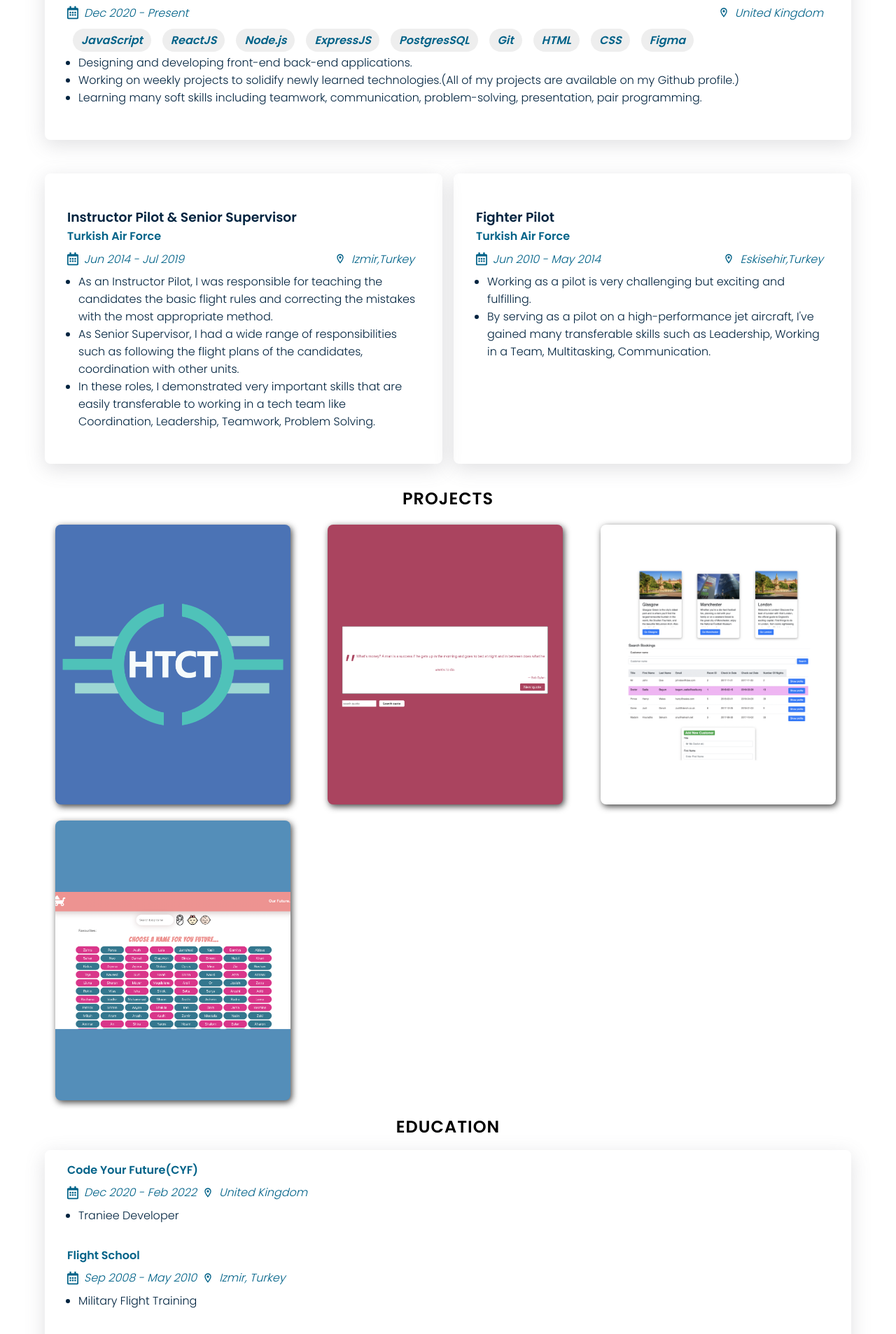
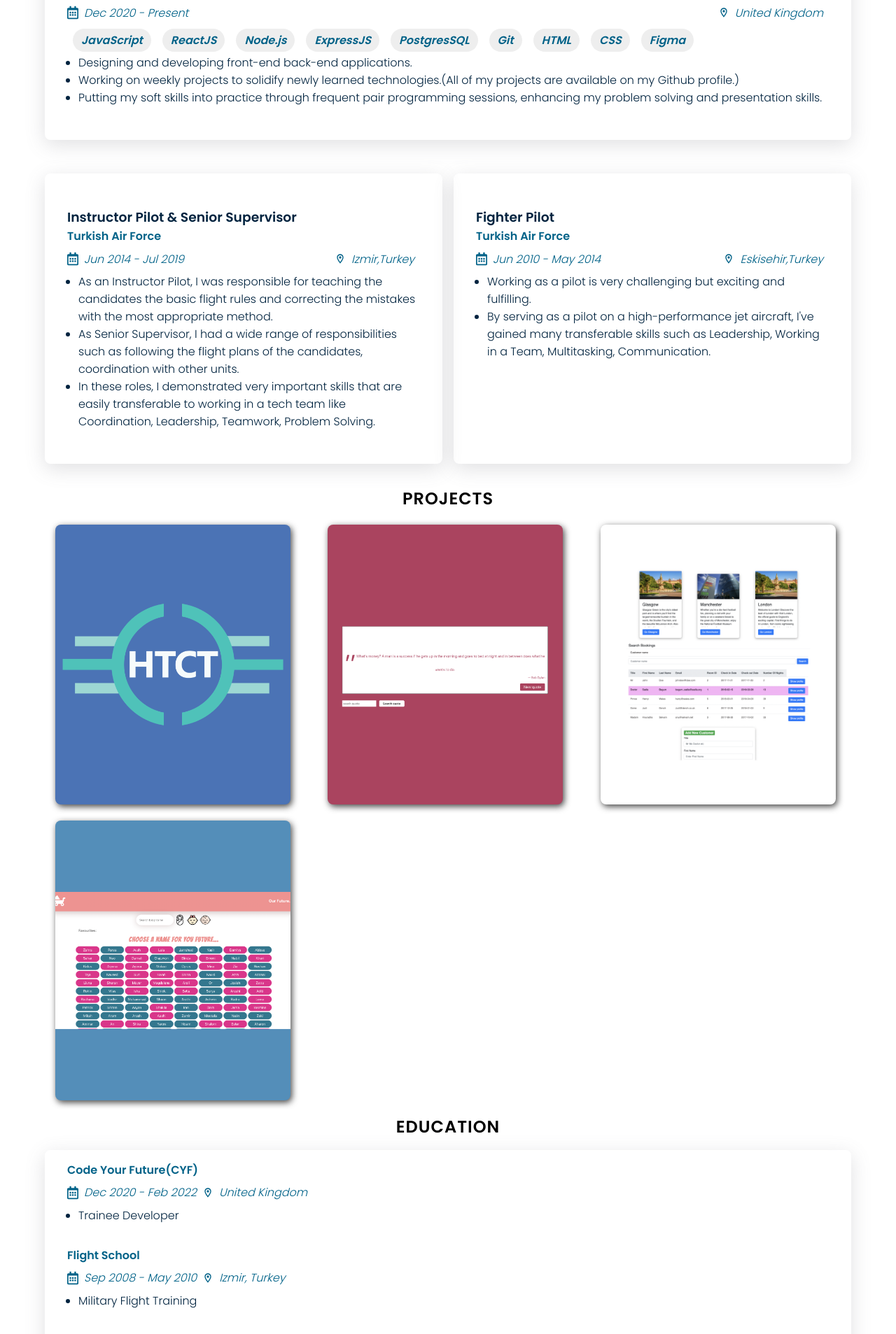
Before and after one commit to musayuksel/CV, a React (Create React App) app: page / in a window 1280 px wide. Shown: the part 1300-3207 px from the top of the page at 70% size. Built offline with nearby package versions, Linux system fonts and the light colour scheme.

Commit message:
refactor: Add skills for CYF

```diff
--- a/src/App.js
+++ b/src/App.js
@@ -23,6 +23,7 @@ function App() {
             <TechSkillsBar name={"HTML"} percentage={80} />
             <TechSkillsBar name={"CSS"} percentage={80} />
             <TechSkillsBar name={"Git"} percentage={70} />
+            {/* <TechSkillsBar name={"Git"} percentage={70} /> */}
           </ul>
         </section>
         <section className="experiences-container">
@@ -48,7 +49,7 @@ function App() {
               // "Code Your Future is not just an education but an amazing experience.",
               "Designing and developing front-end back-end applications.",
               "Working on weekly projects to solidify newly learned technologies.(All of my projects are available on my Github profile.)",
-              "Learning many soft skills including teamwork, communication, problem-solving, presentation, pair programming.",
+              "Putting my soft skills into practice through frequent pair programming sessions, enhancing my problem solving and presentation skills.",
               ,
             ]}
           />
@@ -138,7 +139,7 @@ function App() {
             endDate={"Feb 2022"}
             location={"United Kingdom"}
             skills={[]}
-            explanations={["Traniee Developer"]}
+            explanations={["Trainee Developer"]}
           />
           <ExperienceCard
             role={""}
```
